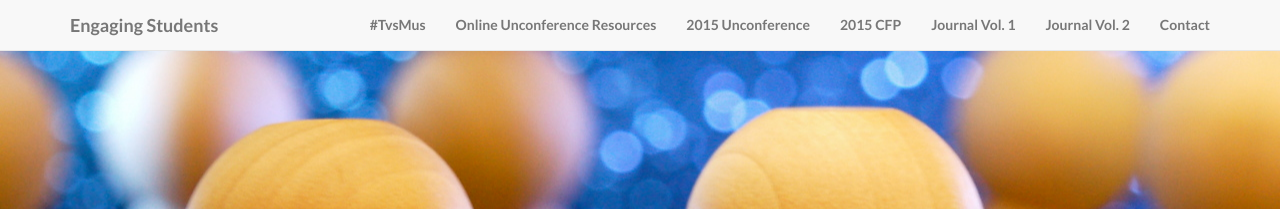
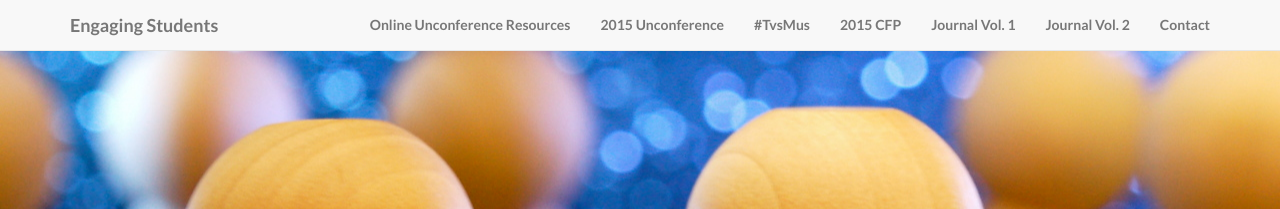
Before and after one commit to flipcamp/flipcamp.github.io, a Jekyll site: the page built from index.html, in a window 1280 px wide. Shown: the top 209 px of the page. Built offline with Jekyll 4.4.1, drawn with Linux system fonts in a browser that asks for light colours.

Commit message:
reorder header

```diff
--- a/_includes/header.html
+++ b/_includes/header.html
@@ -15,13 +15,13 @@
         <div class="collapse navbar-collapse" id="bs-example-navbar-collapse-1">
             <ul class="nav navbar-nav navbar-right">
                 <li>
-                    <a href="/TvsMus/">#TvsMus</a>
-                </li>
-                <li>
                     <a href="/unconference2015/">Online Unconference Resources</a>
                 </li>
                 <li>
                     <a href="http://flipcampmt.wordpress.com">2015 Unconference</a>
+                </li>
+                <li>
+                    <a href="/TvsMus/">#TvsMus</a>
                 </li>
                 <li>
                     <a href="/es3cfp/">2015 CFP</a>
```
Also changed, not shown: 1 other file.
